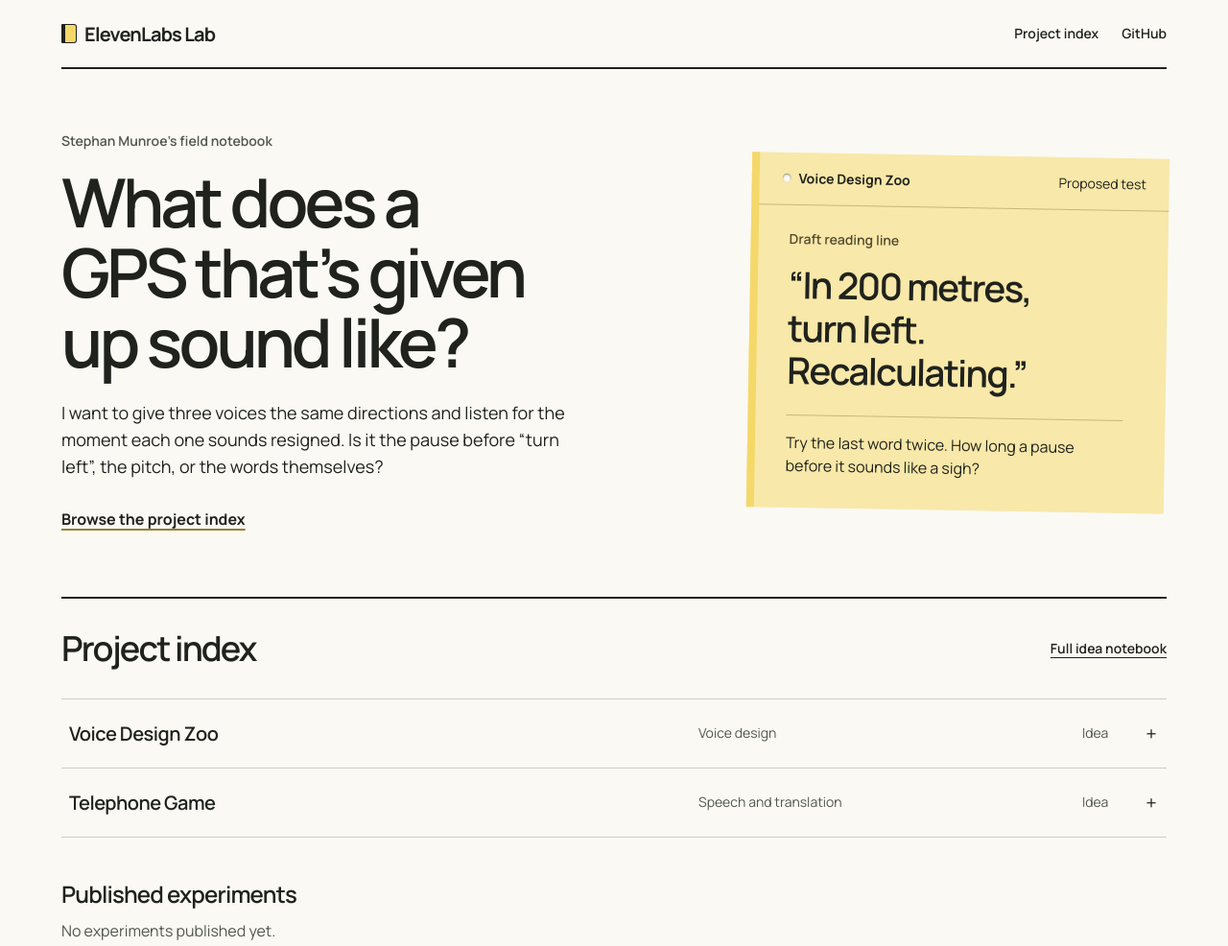
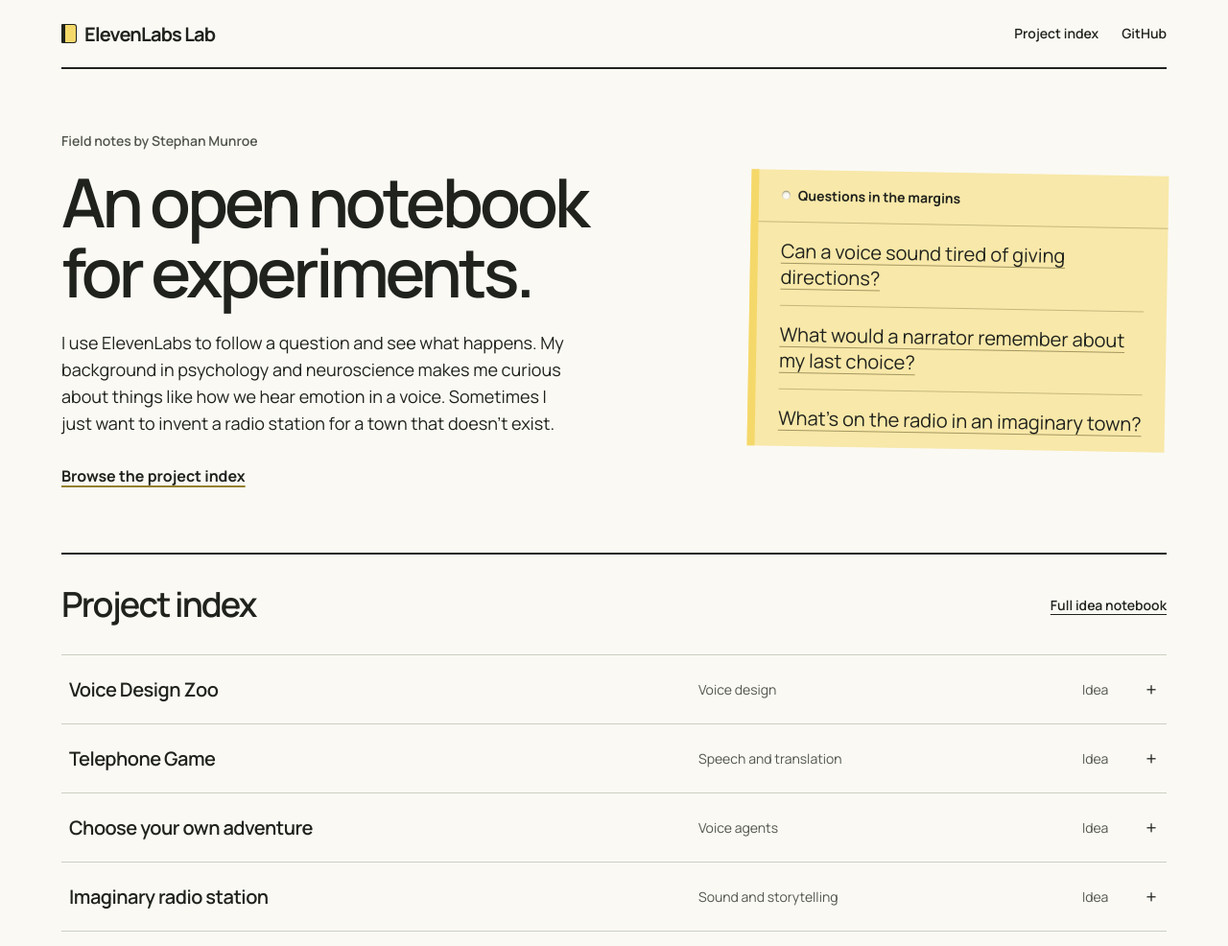
Before and after one commit to Stephjm24/elevenlabs-lab, a plain HTML site: page docs/index.html in a window 1280 px wide. Shown: the top 986 px of the page at 96% size. Drawn offline with Linux system fonts and the light colour scheme.

Commit message:
Introduce the lab as an open notebook for many experiments

```diff
--- a/docs/index.html
+++ b/docs/index.html
@@ -15,31 +15,39 @@
     <nav aria-label="Main navigation"><a href="#notebook">Project index</a><a href="https://github.com/Stephjm24/elevenlabs-lab">GitHub</a></nav>
   </header>
   <main id="main" class="wrap">
-    <article class="feature" aria-labelledby="feature-title">
+    <section class="feature" aria-labelledby="feature-title">
       <div class="lead">
-        <p class="byline">Stephan Munroe’s field notebook</p>
-        <h1 id="feature-title">What does a GPS that’s given up sound like?</h1>
-        <p class="intro">I want to give three voices the same directions and listen for the moment each one sounds resigned. Is it the pause before “turn left”, the pitch, or the words themselves?</p>
+        <p class="byline">Field notes by Stephan Munroe</p>
+        <h1 id="feature-title">An open notebook for experiments.</h1>
+        <p class="intro">I use ElevenLabs to follow a question and see what happens. My background in psychology and neuroscience makes me curious about things like how we hear emotion in a voice. Sometimes I just want to invent a radio station for a town that doesn’t exist.</p>
         <a class="index-link" href="#notebook">Browse the project index</a>
       </div>
       <aside class="note" aria-labelledby="note-title">
-        <div class="note-header"><span class="pin" aria-hidden="true"></span><h2 id="note-title">Voice Design Zoo</h2><span>Proposed test</span></div>
-        <div class="note-body">
-          <h3>Draft reading line</h3>
-          <p class="script">“In 200 metres,<br>turn left.<br>Recalculating.”</p>
-          <p class="annotation">Try the last word twice. How long a pause before it sounds like a sigh?</p>
-        </div>
+        <div class="note-header"><span class="pin" aria-hidden="true"></span><h2 id="note-title">Questions in the margins</h2></div>
+        <ul class="questions">
+          <li><a href="#voice-question">Can a voice sound tired of giving directions?</a></li>
+          <li><a href="#agent-question">What would a narrator remember about my last choice?</a></li>
+          <li><a href="#radio-question">What’s on the radio in an imaginary town?</a></li>
+        </ul>
       </aside>
-    </article>
+    </section>
     <section class="index" id="notebook" aria-labelledby="index-title">
       <div class="section-head"><h2 id="index-title">Project index</h2><a href="https://github.com/Stephjm24/elevenlabs-lab/blob/main/IDEAS.md">Full idea notebook</a></div>
       <details class="entry">
         <summary><span class="entry-title">Voice Design Zoo</span><span class="kind">Voice design</span><span class="state">Idea</span></summary>
-        <div class="entry-note"><h3>What I’d try</h3><p>Keep the directions fixed and change the character prompt for each take. I’d compare the three readings side by side, then save the prompts with the clips so someone else can hear what changed.</p></div>
+        <div class="entry-note" id="voice-question"><h3>What I’d try</h3><p>I’d give three GPS voices the same directions and change only the character prompt. I’d compare the three readings side by side, then save the prompts with the clips so someone else can hear what changed.</p></div>
       </details>
       <details class="entry">
         <summary><span class="entry-title">Telephone Game</span><span class="kind">Speech and translation</span><span class="state">Idea</span></summary>
         <div class="entry-note"><h3>What I’d listen for</h3><p>I’d put one sentence through 20 rounds of transcription, translation and revoicing. I want to catch the first round where the words still sound plausible but the meaning has slipped.</p></div>
+      </details>
+      <details class="entry">
+        <summary><span class="entry-title">Choose your own adventure</span><span class="kind">Voice agents</span><span class="state">Idea</span></summary>
+        <div class="entry-note" id="agent-question"><h3>What I’d build</h3><p>I’d write a short story with a fork in the road and let the listener choose by speaking. A few scenes later, I’d ask the narrator about the road we took. Does its answer fit the story we actually heard?</p></div>
+      </details>
+      <details class="entry">
+        <summary><span class="entry-title">Imaginary radio station</span><span class="kind">Sound and storytelling</span><span class="state">Idea</span></summary>
+        <div class="entry-note" id="radio-question"><h3>Where I’d start</h3><p>A local DJ, one station jingle and a weather report from a place I’ve made up. I’d like to see how much of a town you can picture from a minute of radio.</p></div>
       </details>
     </section>
     <section id="experiments" aria-labelledby="experiments-title">
--- a/docs/styles.css
+++ b/docs/styles.css
@@ -41,12 +41,12 @@ h1 { font-size: clamp(3rem, 5.5vw, 4.5rem); font-weight: 600; line-height: 1.04;
 .note { background: #f8e8a9; border-left: .5rem solid var(--highlight); transform: rotate(1deg); }
 .note-header { padding: 1rem 1.5rem; display: flex; align-items: center; gap: .5rem; flex-wrap: wrap; border-bottom: 1px solid #c6b87d; }
 .note-header h2, .note-header span { font-size: .875rem; }
-.note-header span:last-child { margin-left: auto; }
 .pin { width: .55rem; height: .55rem; border-radius: 50%; background: var(--page); box-shadow: inset 0 1px 2px #91875e; }
-.note-body { padding: 1.5rem 2rem 2rem; }
-.note h3 { color: #544c31; }
-.script { font-size: clamp(1.875rem, 3vw, 3rem); letter-spacing: -.045em; line-height: 1.15; font-weight: 600; margin: 1rem 0 1.5rem; }
-.annotation { border-top: 1px solid #c6b87d; padding-top: 1rem; max-width: 36ch; line-height: 1.5; }
+.questions { list-style: none; padding: 0 1.5rem; margin: 0; }
+.questions li + li { border-top: 1px solid #c6b87d; }
+.questions a { display: block; padding: 1rem 0; font-size: 1.25rem; line-height: 1.35; color: var(--ink); text-decoration-thickness: 1px; text-decoration-color: #a49760; }
+.questions a:hover { text-decoration-color: currentColor; }
+.entry-note:target { scroll-margin-top: 5rem; }
 section { scroll-margin-top: 1rem; }
 .index { border-top: 2px solid var(--ink); }
 .section-head { justify-content: space-between; gap: 1rem; padding: 1.5rem 0; }
@@ -74,7 +74,6 @@ footer { border-top: 1px solid var(--rule); padding: 1.5rem 0; justify-content:
 @media (max-width: 48rem) {
   .feature { grid-template-columns: 1fr; }
   .note { max-width: 32rem; }
-  .note-body { padding: 1.5rem; }
   h1 { font-size: clamp(2.5rem, 8vw, 3.75rem); }
   summary { grid-template-columns: 1fr auto 1rem; gap: .25rem .75rem; }
   .kind { grid-column: 1; grid-row: 2; }
```
Also changed, not shown: 1 other file.
